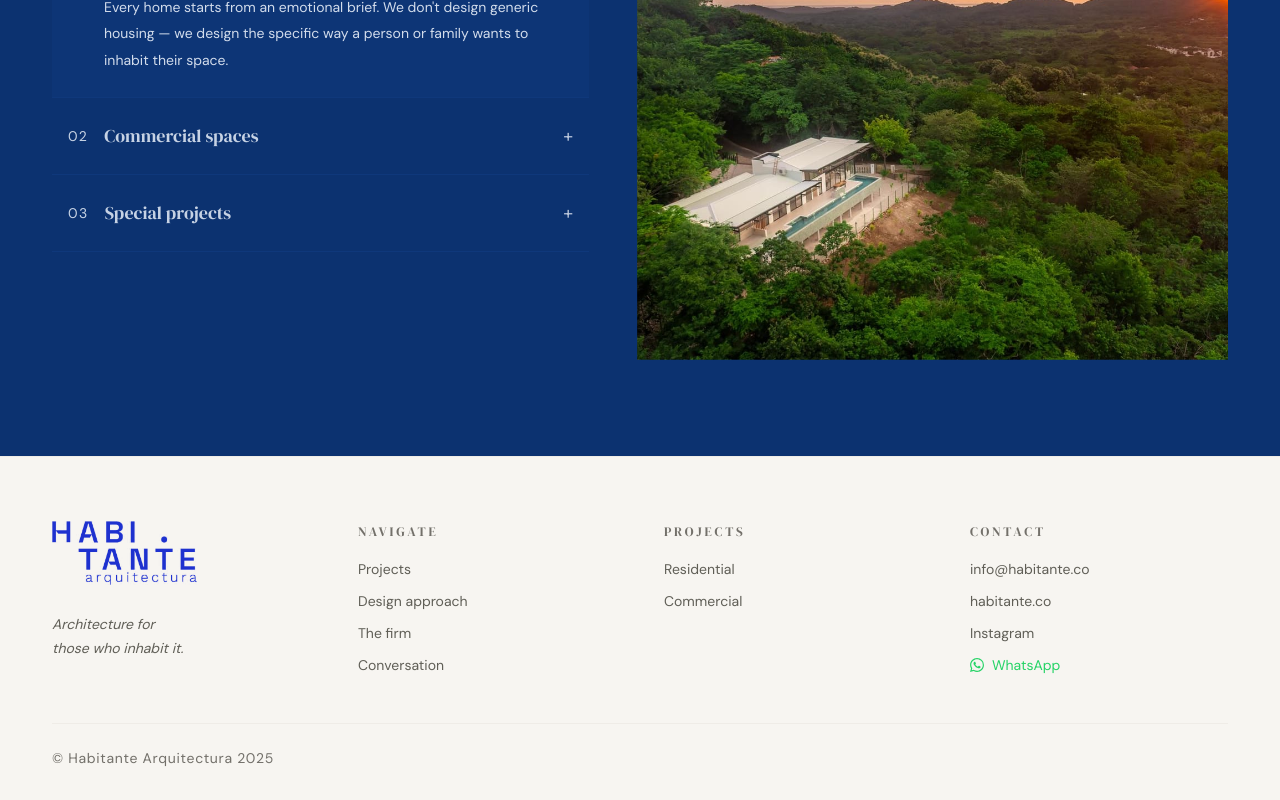
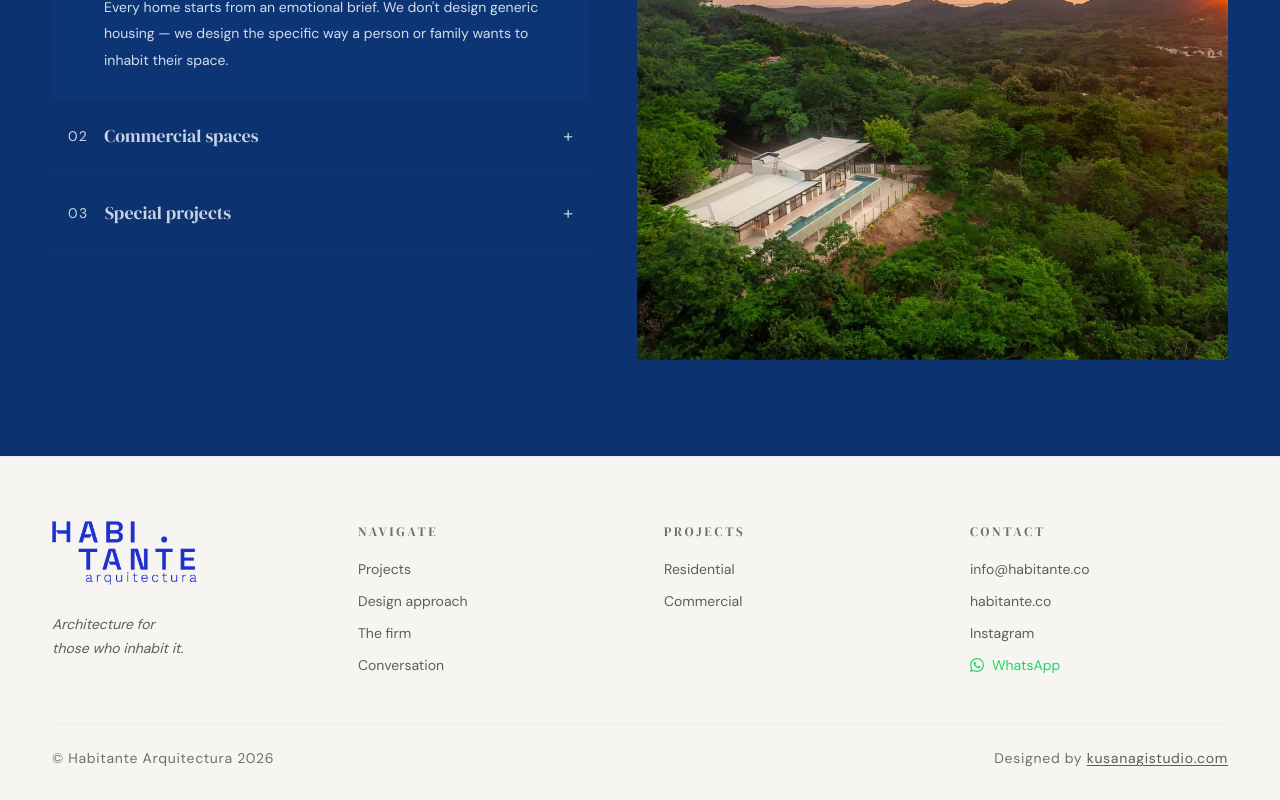
Before and after one commit to pbrkyo/habitante-redesign, a Next.js app: page /la-firma in a window 1280 px wide. Shown: the part 2758-3558 px from the top of the page. Built offline with nearby package versions, Linux system fonts and the light colour scheme; no server answers.

Commit message:
fix(home): cleaner project stacking (no text slicing); CTA descender clip; footer 2026 + Kusanagi credit

```diff
--- a/src/components/home/CTASection.tsx
+++ b/src/components/home/CTASection.tsx
@@ -89,7 +89,7 @@ export default function CTASection() {
         </motion.div>
 
         <motion.h2
-          className="font-serif text-display-lg md:text-display-xl text-cream leading-[1.1] mb-4 max-w-3xl"
+          className="font-serif text-display-lg md:text-display-xl text-cream leading-[1.1] pb-[0.18em] mb-4 max-w-3xl"
           initial={{ opacity: 0, clipPath: "inset(100% 0 0 0)" }}
           whileInView={{ opacity: 1, clipPath: "inset(0% 0 0 0)" }}
           viewport={{ once: true }}
--- a/src/components/home/ProjectsShowcase.tsx
+++ b/src/components/home/ProjectsShowcase.tsx
@@ -14,13 +14,11 @@ function StackingProjectCard({
   index,
   lang,
   categoryLabel,
-  total,
 }: {
   project: (typeof projects)[0];
   index: number;
   lang: "es" | "en";
   categoryLabel: string;
-  total: number;
 }) {
   const cardRef = useRef<HTMLDivElement>(null);
 
@@ -32,17 +30,13 @@ function StackingProjectCard({
   const imageScale = useTransform(scrollYProgress, [0, 0.5], [1.08, 1]);
   const lineWidth = useTransform(scrollYProgress, [0.15, 0.5], ["0%", "100%"]);
 
-  const stickyOffset = index * 24;
-
   return (
     <div
       ref={cardRef}
-      className="h-[85vh] min-h-[520px] max-md:h-[70vh]"
-      style={{ marginBottom: index < total - 1 ? "-15vh" : 0 }}
+      className="h-[92vh] min-h-[580px] max-md:h-[80vh] mb-6 last:mb-0"
     >
       <div
-        className="sticky overflow-hidden group rounded-sm"
-        style={{ top: `${80 + stickyOffset}px`, height: "75vh", minHeight: "460px" }}
+        className="sticky top-[80px] overflow-hidden group rounded-sm h-[80vh] min-h-[480px] max-md:h-[70vh]"
       >
         <Link href={`/proyectos/${project.slug}`} className="block relative w-full h-full overflow-hidden">
           {/* Image with subtle parallax zoom */}
@@ -175,7 +169,6 @@ export default function ProjectsShowcase() {
             index={i}
             lang={lang}
             categoryLabel={categoryLabels[project.category]?.[lang] ?? project.category}
-            total={showcase.length}
           />
         ))}
       </div>
--- a/src/components/layout/Footer.tsx
+++ b/src/components/layout/Footer.tsx
@@ -121,8 +121,19 @@ export default function Footer() {
         </div>
       </div>
 
-      <div className="flex justify-between items-center pt-6 text-sm text-ink/70 tracking-[0.05em]">
+      <div className="flex flex-col sm:flex-row justify-between sm:items-center gap-2 pt-6 text-sm text-ink/70 tracking-[0.05em]">
         <span>{t("ft.copyright")}</span>
+        <span>
+          {t("ft.designedBy")}{" "}
+          <a
+            href="https://kusanagistudio.com"
+            target="_blank"
+            rel="noopener noreferrer"
+            className="text-ink/80 underline underline-offset-2 hover:text-carbon transition-colors"
+          >
+            kusanagistudio.com
+          </a>
+        </span>
       </div>
     </footer>
   );
--- a/src/lib/i18n/translations.ts
+++ b/src/lib/i18n/translations.ts
@@ -113,7 +113,8 @@ export const translations: Translations = {
     "ft.residential": "Residencial",
     "ft.commercial": "Comercial",
     "ft.conversation": "Conversación",
-    "ft.copyright": "© Habitante Arquitectura 2025",
+    "ft.copyright": "© Habitante Arquitectura 2026",
+    "ft.designedBy": "Diseñado por",
 
     // Projects page
     "projects.title": "Proyectos",
@@ -260,7 +261,8 @@ export const translations: Translations = {
     "ft.residential": "Residential",
     "ft.commercial": "Commercial",
     "ft.conversation": "Conversation",
-    "ft.copyright": "© Habitante Arquitectura 2025",
+    "ft.copyright": "© Habitante Arquitectura 2026",
+    "ft.designedBy": "Designed by",
 
     // Projects page
     "projects.title": "Projects",
```
